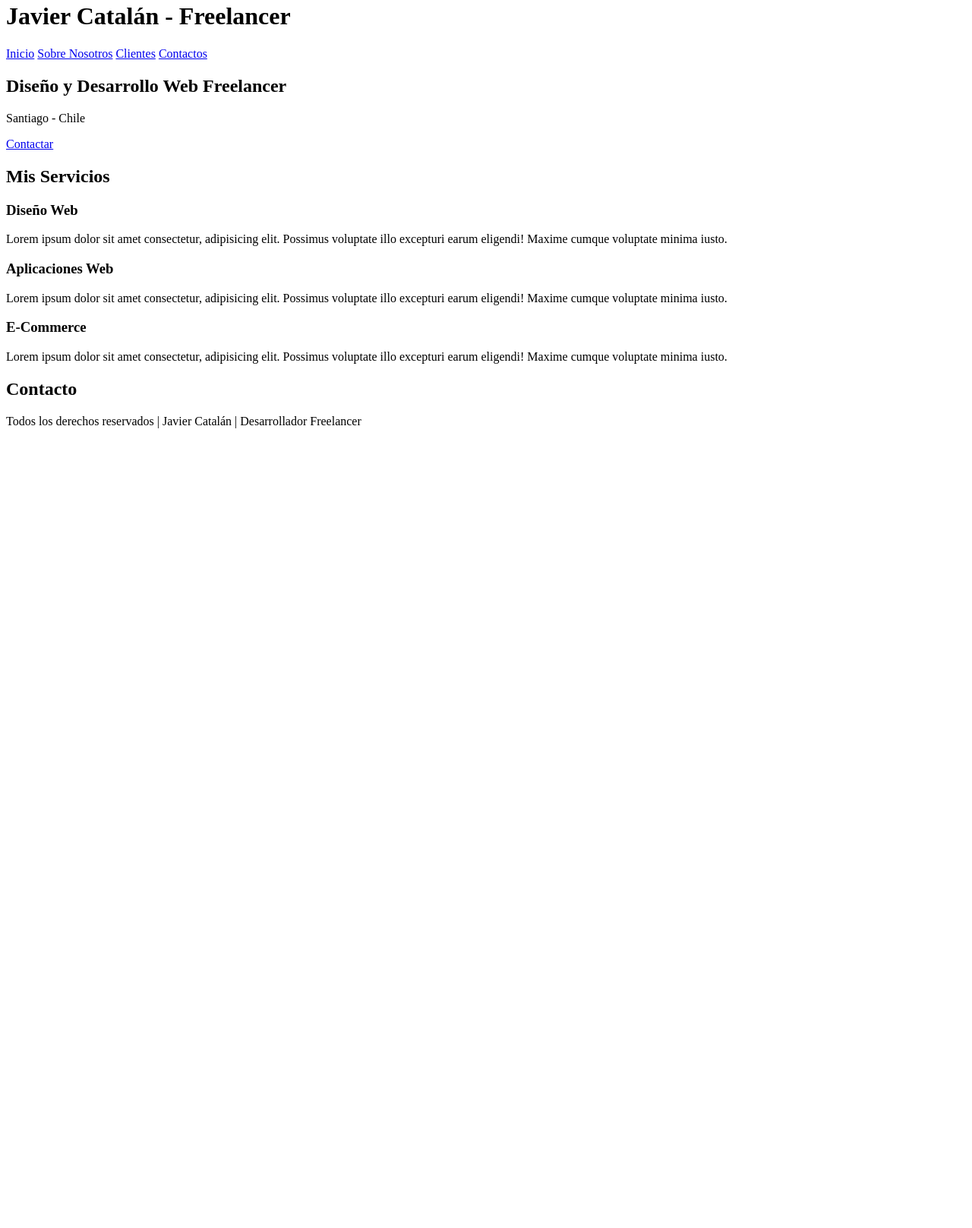
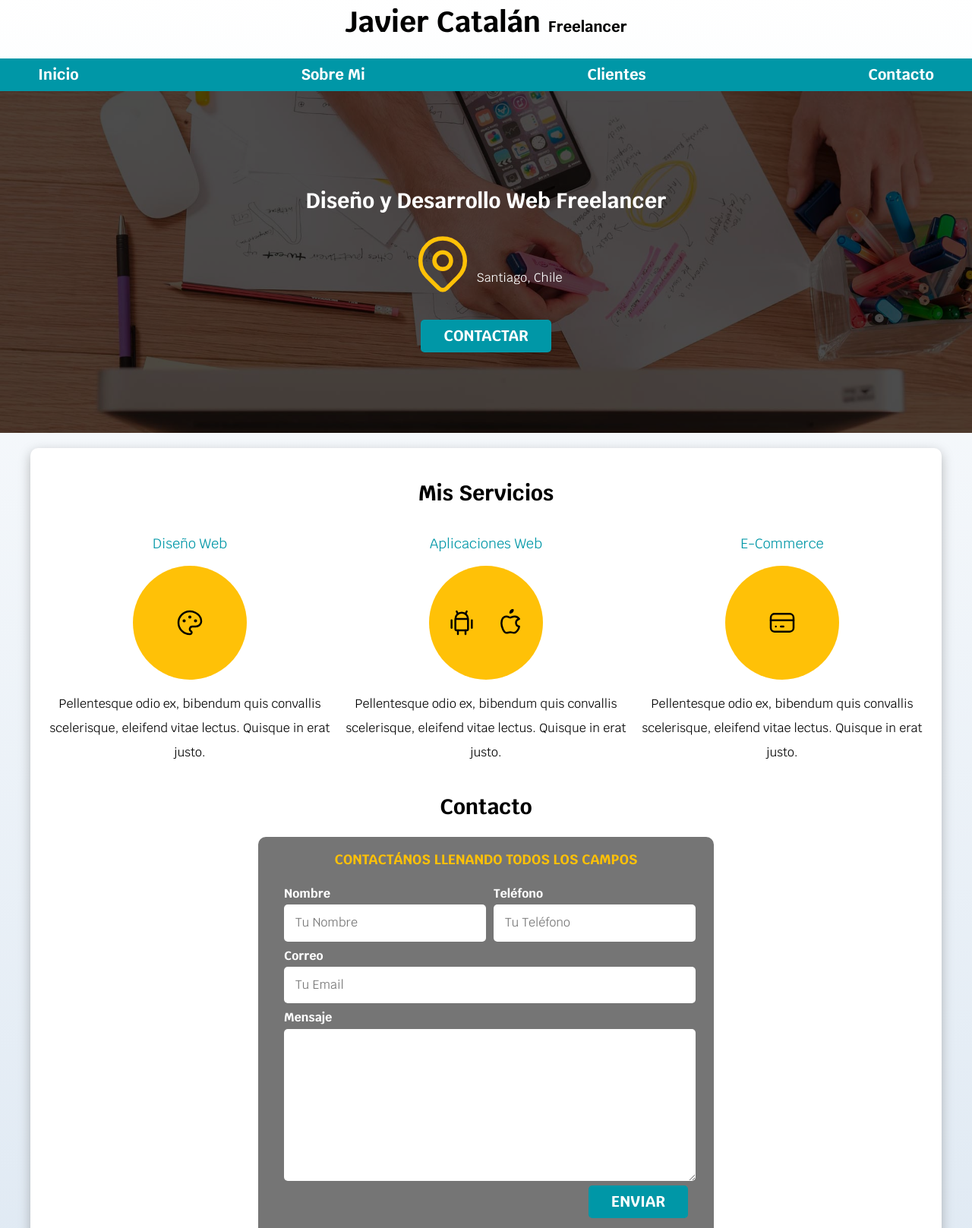
Before and after one commit to JavierCatalanP/ProyectoWeb_Freelancer-1, a plain HTML site: page index.html in a window 1280 px wide. Shown: the part 18-1635 px from the top of the page at 76% size. Before the commit the page ends 800 px from the top, so only its background shows below. Drawn offline with Linux system fonts and the light colour scheme.

Commit message:
Imagenes y formulario

```diff
--- /dev/null
+++ b/css/styles.css
@@ -0,0 +1,252 @@
+:root {
+    --blanco: #ffffff;
+    --oscuro: #212121;
+    --primario: #FFC107;
+    --secundario: #0097A7;
+    --gris: #757575;
+    --grisClaro: #DFE9F3;
+}
+/*  Globales **/
+html {
+    font-size: 62.5%;
+    box-sizing: border-box; /* Hack para Box Model **/
+    scroll-snap-type: y mandatory;
+}
+/** Scroll Snap**/
+.servicios,
+.navegacion-principal,
+.formulario {
+    scroll-snap-align: center;
+    scroll-snap-stop: always;
+}
+
+*, *:before, *:after {
+    box-sizing: inherit;
+}
+body {
+    font-size: 16px; /* 1rem = 10px */
+    font-family: 'Krub', sans-serif;
+    background-image: linear-gradient(to top, var(--grisClaro) 0%, var(--blanco) 100% );
+}
+.contenedor {
+    max-width: 120rem;
+    margin: 0 auto;
+}
+.boton {
+    background-color: var(--secundario);
+    color: var(--blanco);
+    padding: 1rem 3rem;
+    margin-top: 3rem;
+    font-size: 2rem;
+    text-decoration: none;
+    text-transform: uppercase;
+    font-weight: bold;
+    border-radius: .5rem;
+    width: 90%;
+    text-align: center;
+    border: none;
+}
+@media (min-width: 768px) {
+    .boton {
+        width: auto;
+    }
+}
+.boton:hover {
+    cursor: pointer;
+}
+
+.sombra {
+    box-shadow: 0px 5px 15px 0px rgba(112,112,112,0.48);
+    background-color: var(--blanco);
+    padding: 2rem;
+    border-radius: 1rem;
+}
+
+/* Tipografia */
+h1 {
+    font-size: 3.8rem;
+}
+h2 {
+    font-size: 2.8rem;
+}
+h3 {
+    font-size: 1.8rem;
+}
+h1,h2,h3 {
+    text-align: center;
+}
+
+
+/* Titulos */
+.titulo span {
+    font-size: 2rem;
+}
+
+/** Utilidades **/
+.w-sm-100 {
+    width: 100%;
+}
+@media (min-width: 768px) {
+    .w-sm-100 {
+        width: auto;
+    }
+}
+.flex {
+    display: flex;
+}
+.alinear-derecha {
+    justify-content: flex-end;
+}
+
+/* Navegacion Principal */
+.nav-bg {
+    background-color: var(--secundario);
+}
+.navegacion-principal {
+    display: flex;
+    flex-direction: column;
+}
+@media (min-width: 768px) {
+    .navegacion-principal {
+        flex-direction: row;
+        justify-content: space-between;
+    }
+}
+
+.navegacion-principal a {
+    display: block;
+    text-align: center;
+    color: var(--blanco);
+    text-decoration: none;
+    font-size: 2rem;
+    font-weight: 700;
+    padding: 1rem;
+}
+.navegacion-principal a:hover {
+    background-color: var(--primario);
+    color: var(--oscuro);
+}
+
+/* Hero */
+.hero {
+    background-image: url(../img/hero.jpg);
+    background-repeat: no-repeat;
+    background-size: cover;
+    height: 450px;
+    position: relative;
+    margin-bottom: 2rem;
+}
+.contenido-hero {
+    position: absolute;
+    background-color: rgba( 0,0,0, .7 ); /** Anterior **/
+    background-color: rgb( 0 0 0 / 70% );
+    width: 100%;
+    height: 100%;
+
+    display: flex;
+    flex-direction: column;
+    align-items: center;
+    justify-content: center;
+
+}
+.contenido-hero h2,
+.contenido-hero p {
+    color: var(--blanco);
+}
+.contenido-hero .ubicacion {
+    display: flex;
+    align-items: flex-end;
+}
+
+
+
+/** Servicios **/
+@media (min-width: 768px) {
+    .servicios {
+        display: grid;
+        grid-template-columns: repeat(3, 1fr);
+        column-gap: 1rem;
+    }
+}
+
+.servicio {
+    display: flex;
+    flex-direction: column;
+    align-items: center;
+}
+.servicio h3 {
+    color: var(--secundario);
+    font-weight: normal;
+}
+.servicio p {
+    line-height: 2;
+    text-align: center;
+}
+.servicio .iconos {
+    height: 15rem;
+    width: 15rem;
+    background-color: var(--primario);
+    border-radius: 50%;
+    display: flex;
+    justify-content: space-evenly;
+    align-items: center;
+}
+
+/** Contacto **/
+.formulario {
+    background-color: var(--gris);
+    width: min( 60rem, 100% ); /** Utilizar el valor más pequeño **/
+    margin: 0 auto;
+    padding: 2rem;
+    border-radius: 1rem;
+}
+
+.formulario fieldset {
+    border: none;
+}
+.formulario legend {
+    text-align: center;
+    font-size: 1.8rem;
+    text-transform: uppercase;
+    font-weight: 700;
+    margin-bottom: 2rem;
+    color: var(--primario);
+}
+
+@media (min-width: 768px) {
+    .contenedor-campos {
+        display: grid;
+        grid-template-columns: 50% 50%;
+        grid-template-rows: auto auto 20rem ;
+        column-gap: 1rem;
+    }
+
+    .campo:nth-child(3),
+    .campo:nth-child(4) {
+        grid-column: 1 / 3;
+    }
+}
+.campo {
+    margin-bottom: 1rem;
+}
+.campo label {
+    color: var(--blanco);
+    font-weight: bold;
+    margin-bottom: .5rem;
+    display: block;
+}
+.campo textarea {
+    height: 20rem;
+}
+
+.input-text {
+    width: 100%;
+    border: none;
+    padding: 1.5rem;
+    border-radius: .5rem;
+}
+
+/** Footer **/
+.footer {
+    text-align: center;
+}
--- a/index.html
+++ b/index.html
@@ -1,54 +1,143 @@
 <!DOCTYPE html>
-<html lang="es">
+<html lang="en">
 <head>
     <meta charset="UTF-8">
     <meta name="viewport" content="width=device-width, initial-scale=1.0">
-    <title>JC - Freelancer</title>
+    <title>#JC Freelancer</title>
+    <link rel="preload" href="css/normalize.css" as="style">
+    <link rel="stylesheet" href="css/normalize.css">
+    <link href="https://fonts.googleapis.com/css2?family=Krub:wght@400;700&display=swap" rel="stylesheet">
+    <link rel="preload" href="css/styles.css" as="style">
+    <link href="css/styles.css" rel="stylesheet">
 </head>
 <body>
     <header>
-        <h1>Javier Catalán - Freelancer</h1> <!-- Este H1 le dirá al navegador que es lo más importante del sitio web -->
+        <h1 class="titulo">Javier Catalán <span>Freelancer</span></h1>
     </header>
 
-    <nav>
+    <div class="nav-bg">
+        <nav class="navegacion-principal contenedor">
             <a href="#">Inicio</a>
-        <a href="#">Sobre Nosotros</a>
+            <a href="#">Sobre Mi</a>
             <a href="#">Clientes</a>
-        <a href="#">Contactos</a>
+            <a href="#">Contacto</a>
         </nav>
+    </div>
 
-    <section>
-        <h2>Diseño y Desarrollo Web Freelancer</h2>
-        <p>Santiago - Chile</p>
-
-        <a href="#">Contactar</a>
+    <section class="hero">
+        <div class="contenido-hero">
+            <h2>Diseño y Desarrollo Web <span> Freelancer</span></h2>
+            <div class="ubicacion">
+                <svg xmlns="http://www.w3.org/2000/svg" class="icon icon-tabler icon-tabler-map-pin" width="88" height="88" viewBox="0 0 24 24" stroke-width="1.5" stroke="#FFC107" fill="none" stroke-linecap="round" stroke-linejoin="round">
+                    <path stroke="none" d="M0 0h24v24H0z"/>
+                    <circle cx="12" cy="11" r="3" />
+                    <path d="M17.657 16.657L13.414 20.9a1.998 1.998 0 0 1 -2.827 0l-4.244-4.243a8 8 0 1 1 11.314 0z" />
+                </svg>
+                <p>Santiago, Chile</p>
+            </div>
+            <a class="boton" href="#">Contactar</a>
+        </div> <!-- .contenido-hero -->
     </section>
 
-    <main>
+    <main class="contenedor sombra">
         <h2>Mis Servicios</h2>
 
-        <section>
+        <div class="servicios">
+            <section class="servicio">
                 <h3>Diseño Web</h3>
-            <p>Lorem ipsum dolor sit amet consectetur, adipisicing elit. Possimus voluptate illo excepturi earum eligendi! Maxime cumque voluptate minima iusto.</p>
+                <div class="iconos">
+                    <svg xmlns="http://www.w3.org/2000/svg" class="icon icon-tabler icon-tabler-palette" width="40" height="40" viewBox="0 0 24 24" stroke-width="1.5" stroke="#000000" fill="none" stroke-linecap="round" stroke-linejoin="round">
+                        <path stroke="none" d="M0 0h24v24H0z"/>
+                        <path d="M12 21a9 9 0 1 1 0 -18a9 8 0 0 1 9 8a4.5 4 0 0 1 -4.5 4h-2.5a2 2 0 0 0 -1 3.75a1.3 1.3 0 0 1 -1 2.25" />
+                        <circle cx="7.5" cy="10.5" r=".5" fill="currentColor" />
+                        <circle cx="12" cy="7.5" r=".5" fill="currentColor" />
+                        <circle cx="16.5" cy="10.5" r=".5" fill="currentColor" />
+                    </svg>
+                </div>
+                <p> Pellentesque odio ex, bibendum quis convallis scelerisque, eleifend vitae lectus. Quisque in erat justo. </p>
             </section>
 
-        <section>
+            <section class="servicio">
                 <h3>Aplicaciones Web</h3>
-            <p>Lorem ipsum dolor sit amet consectetur, adipisicing elit. Possimus voluptate illo excepturi earum eligendi! Maxime cumque voluptate minima iusto.</p>
+                <div class="iconos">
+                    <svg xmlns="http://www.w3.org/2000/svg" class="icon icon-tabler icon-tabler-brand-android" width="40" height="40" viewBox="0 0 24 24" stroke-width="1.5" stroke="#000000" fill="none" stroke-linecap="round" stroke-linejoin="round">
+                        <path stroke="none" d="M0 0h24v24H0z"/>
+                        <line x1="4" y1="10" x2="4" y2="16" />
+                        <line x1="20" y1="10" x2="20" y2="16" />
+                        <path d="M7 9h10v8a1 1 0 0 1 -1 1h-8a1 1 0 0 1 -1 -1v-8a5 5 0 0 1 10 0" />
+                        <line x1="8" y1="3" x2="9" y2="5" />
+                        <line x1="16" y1="3" x2="15" y2="5" />
+                        <line x1="9" y1="18" x2="9" y2="21" />
+                        <line x1="15" y1="18" x2="15" y2="21" />
+                    </svg>
+
+                    <svg xmlns="http://www.w3.org/2000/svg" class="icon icon-tabler icon-tabler-brand-apple" width="40" height="40" viewBox="0 0 24 24" stroke-width="1.5" stroke="#000000" fill="none" stroke-linecap="round" stroke-linejoin="round">
+                        <path stroke="none" d="M0 0h24v24H0z"/>
+                        <path d="M9 7c-3 0-4 3-4 5.5 0 3 2 7.5 4 7.5 1.088-.046 1.679-.5 3-.5 1.312 0 1.5.5 3 .5s4-3 4-5c-.028-.01-2.472-.403-2.5-3-.019-2.17 2.416-2.954 2.5-3-1.023-1.492-2.951-1.963-3.5-2-1.433-.111-2.83 1-3.5 1-.68 0-1.9-1-3-1z" />
+                        <path d="M12 4a2 2 0 0 0 2 -2a2 2 0 0 0 -2 2" />
+                    </svg>
+                </div>
+                <p> Pellentesque odio ex, bibendum quis convallis scelerisque, eleifend vitae lectus. Quisque in erat justo. </p>
             </section>
 
-        <section>
+            <section class="servicio">
                 <h3>E-Commerce</h3>
-            <p>Lorem ipsum dolor sit amet consectetur, adipisicing elit. Possimus voluptate illo excepturi earum eligendi! Maxime cumque voluptate minima iusto.</p>
+                <div class="iconos">
+                    <svg xmlns="http://www.w3.org/2000/svg" class="icon icon-tabler icon-tabler-credit-card" width="40" height="40" viewBox="0 0 24 24" stroke-width="1.5" stroke="#000000" fill="none" stroke-linecap="round" stroke-linejoin="round">
+                        <path stroke="none" d="M0 0h24v24H0z"/>
+                        <rect x="3" y="5" width="18" height="14" rx="3" />
+                        <line x1="3" y1="10" x2="21" y2="10" />
+                        <line x1="7" y1="15" x2="7.01" y2="15" />
+                        <line x1="11" y1="15" x2="13" y2="15" />
+                    </svg>
+                </div>
+                <p> Pellentesque odio ex, bibendum quis convallis scelerisque, eleifend vitae lectus. Quisque in erat justo. </p>
             </section>
-    </main>
+        </div> <!--.servicios-->
 
         <section>
             <h2>Contacto</h2>
+
+            <form class="formulario">
+                <fieldset>
+                    <legend>Contactános llenando todos los campos</legend>
+
+                    <div class="contenedor-campos">
+                        <div class="campo">
+                            <label>Nombre</label>
+                            <input class="input-text" type="text" placeholder="Tu Nombre">
+                        </div>
+
+                        <div class="campo">
+                            <label>Teléfono</label>
+                            <input class="input-text" type="tel" placeholder="Tu Teléfono">
+                        </div>
+
+                        <div class="campo">
+                            <label>Correo</label>
+                            <input class="input-text" type="email" placeholder="Tu Email">
+                        </div>
+
+                        <div class="campo">
+                            <label>Mensaje</label>
+                            <textarea class="input-text"></textarea>
+                        </div>
+                    </div> <!-- .contenedor-campos -->
+
+                    <div class="alinear-derecha flex">
+                        <input class="boton w-sm-100" type="submit" value="Enviar">
+                    </div>
+                </fieldset>
+            </form>
         </section>
 
-    <footer>
-        <p>Todos los derechos reservados | Javier Catalán | Desarrollador Freelancer</p>
+    </main>
+
+    <footer class="footer">
+        <p>Todos los derechos reservados. #JC Freelancer | 2024</p>
     </footer>
+
+
+
 </body>
 </html>
```
Also changed, not shown: css/normalize.css (added), img/hero.jpg (added), 1 other file. Lines whose indentation alone changed are shown as unchanged.
